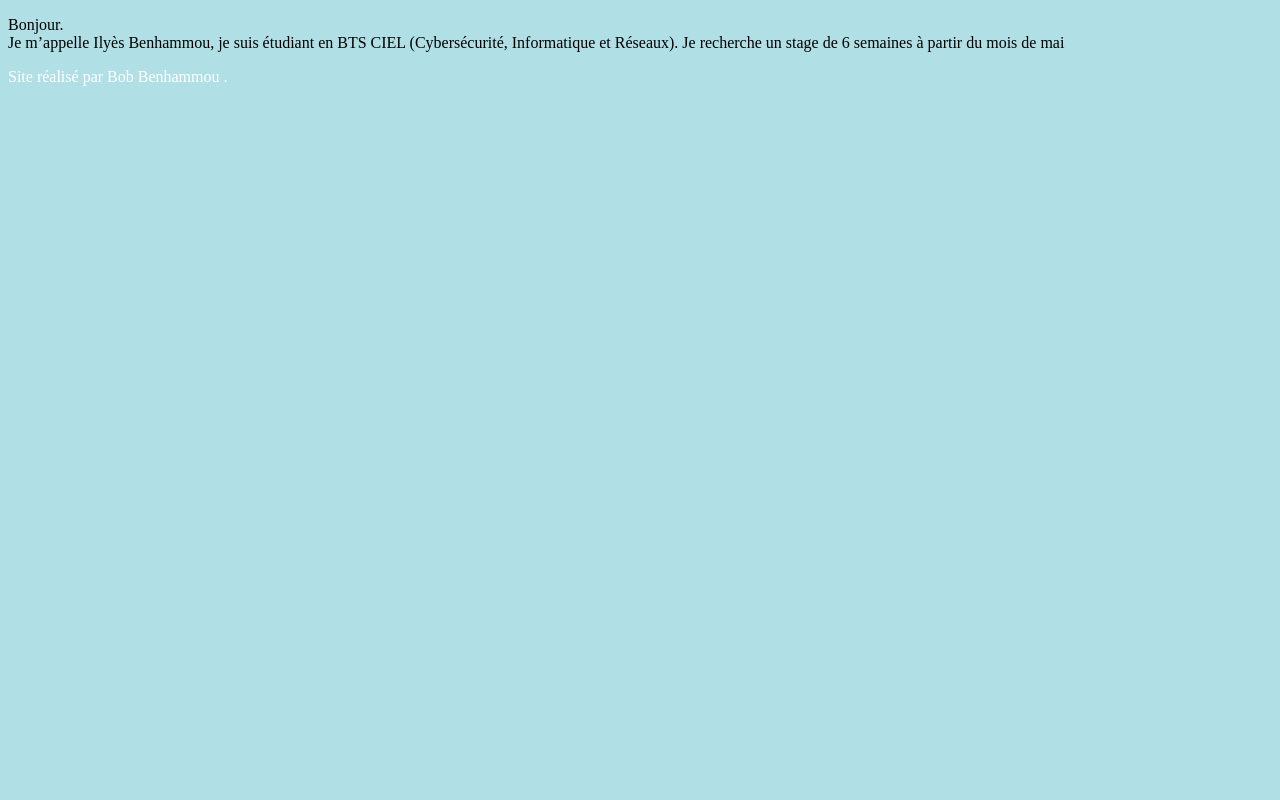
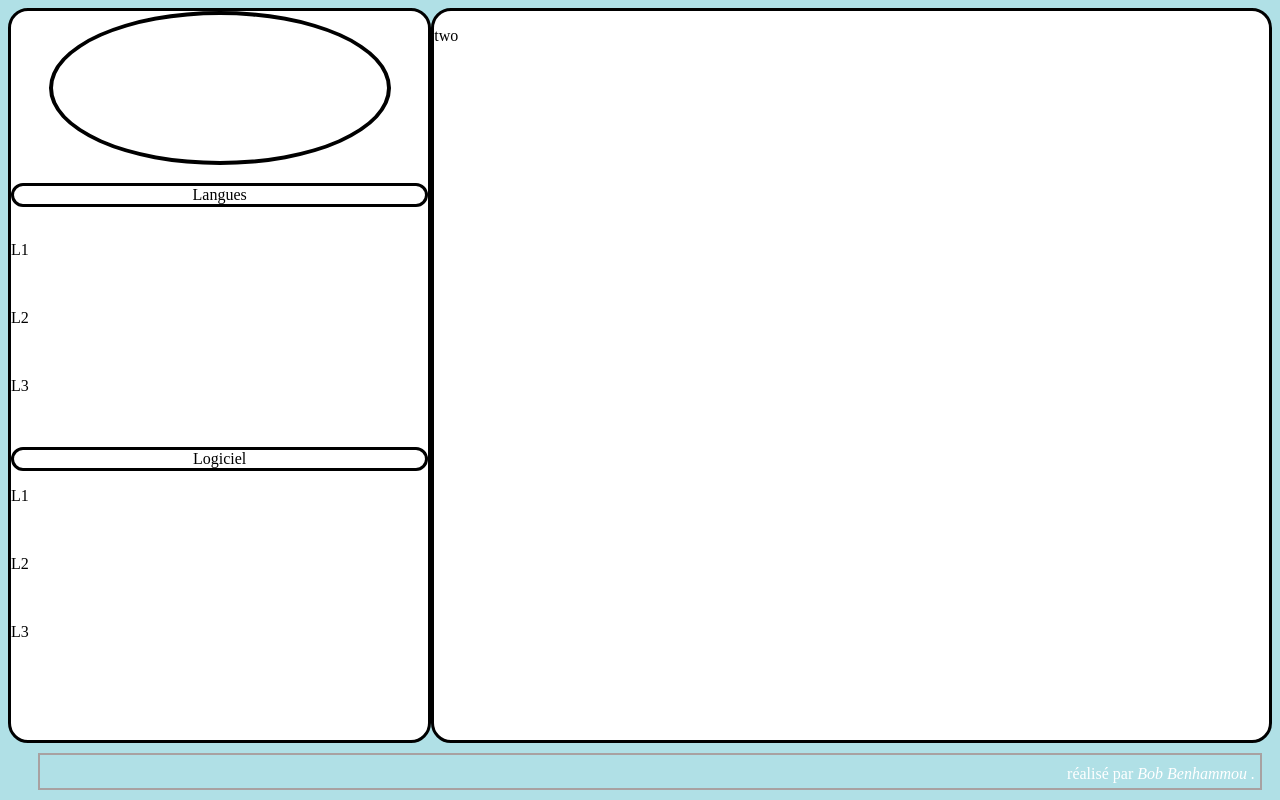
Before and after one commit to IlyesBenhammou/monCV, a plain HTML site: page cv-en-enconstruction.html in a window 1280 px wide. Drawn offline with Linux system fonts and the light colour scheme.

Commit message:
version1.2

```diff
--- a/cv-en-enconstruction.html
+++ b/cv-en-enconstruction.html
@@ -1,28 +1,70 @@
 <!DOCTYPE html>
 <html lang="fr">
-<head>
-<meta charset="utf-8" />
-<title> Ilyès  </title>
-</head>
+      <head>
+            <meta charset="utf-8" />
+            <title> CV Ilyès Benhammou  </title>
+            <link rel="stylesheet" href="style.css">
+      </head>
+
+
+      <body>
 
 
 
-<body>
-      <link rel="stylesheet" href="style.css">
+            <main  >
+
+                  <!-- <p>Bonjour.<br>Je m’appelle Ilyès Benhammou, je suis étudiant en BTS CIEL (Cybersécurité,
+                        Informatique et Réseaux).
+                        Je recherche un stage de 6 semaines à partir du mois de mai </p> -->
+
+
+                  <div id="one" >
+                        <div id= moncercle ></div>
+
+                        <br>
+
+
+                        <div id="entete_langues"> Langues </div>
+                        <br>
+                              <p>L1</p>
+                              <br>
+                              <p>L2</p>
+                              <br>
+                              <p>L3</p>
+                              <br>
+
+                              <br>
+                              <div id="entete_logiciel"> Logiciel </div>
+
+                              <p>L1</p>
+                              <br>
+                              <p>L2</p>
+                              <br>
+                              <p>L3</p>
+                              <br>
+
+
+                        </div>
+
+                  <div id="two">
+
+                        <p>
+                        two
+                        </p>
+
+                  </div>
+
+
+            </main>
 
 
 
 
 
-      <p>Bonjour.<br>Je m’appelle Ilyès Benhammou, je suis étudiant en BTS CIEL (Cybersécurité,
-       Informatique et Réseaux).
-       Je recherche un stage de 6 semaines à partir du mois de mai </p>
+            <footer>
+                  réalisé par <em>Bob Benhammou .</em>
+            </footer>
 
 
-
-
-
-
-        <footer> Site réalisé par Bob Benhammou . </footer>
-</body>
+      </body>
 </html>
--- a/style.css
+++ b/style.css
@@ -1,25 +1,101 @@
+html { height: 100%;
+       width: 100%;
+      font-size: 100%;
+}
+
+
+
+
+body {
+      background-color: rgb(176, 224, 230);
+      height: 099%;
+      display: flex ;
+      flex-direction: column;
+
+
+    }
+
+
+#moncercle{
+      background:#ffffff;
+      border-radius:50%;
+      width: 80%;
+      height: 20%;
+      border:4px solid #000000;
+      margin:auto;
+
+  }
+
+main{
+     display: flex;
+     justify-content: space-between;
+     height: 100%;
 
 
 
 
 
 
+  }
 
-body {
-    background-color: rgb(176, 224, 230);
+
+
+
+
+#one{
+  flex:0.5;
+  background-color: rgb(255, 255, 255);
+  border:solid #000000;
+  border-radius: 20px;
+
+
+
+
 }
 
-  h1 {
-    background-color: rgb(176, 224, 230);
-    color: rgb(8, 70, 238);
-  }
+#entete_langues{
+  background-color: rgb(255, 255, 255);
+  border:solid #000000;
+  border-radius: 20px;
+  text-align: center;
+}
 
-  footer {
-    background-color: rgb (176, 224, 230);
-    color: #ffffff;
-  }
 
-  main{
-    background-color: rgb (176, 224, 230);
-    color: #fd0aac;
-  }
+
+#entete_logiciel{
+  background-color: rgb(255, 255, 255);
+  border:solid #000000;
+  border-radius: 20px;
+  text-align: center;
+
+}
+
+
+#two{
+  flex:1;
+  background-color: #ffffff;
+  border:solid rgb(0, 0, 0);
+  border-radius: 20px;
+  margin-top: 0%;
+}
+
+
+
+
+
+
+footer {
+      background-color: rgb (176, 224, 230);
+      color: #ffffff;
+      text-align:right ;
+      margin-right: auto;
+      margin-bottom: 2%;
+      align-items: flex-end;
+      border: 2px solid rgb(168, 161, 161) ;
+      padding: 5px;
+      padding-top : 10px;
+      margin: 10px;
+      margin-left : 30px;
+
+
+    }
```
Also changed, not shown: index.html (+1 -1 lines).
